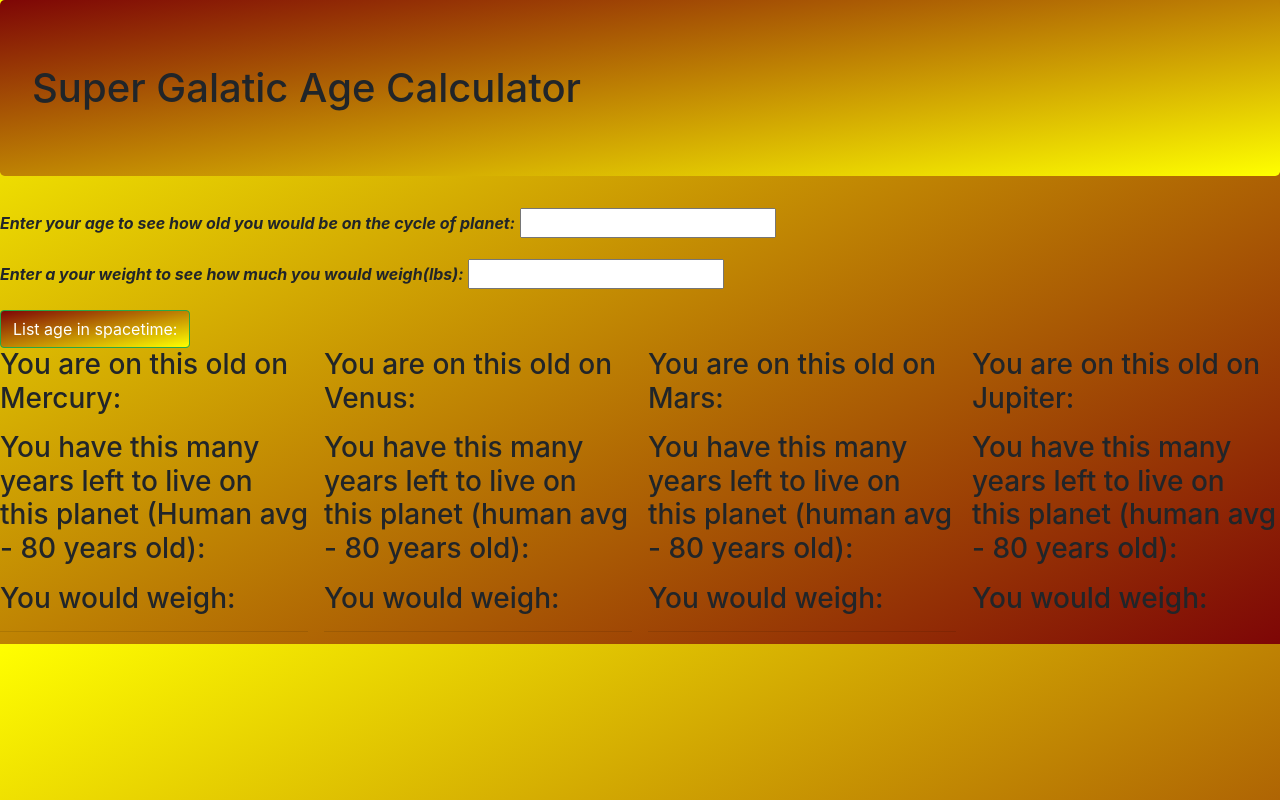
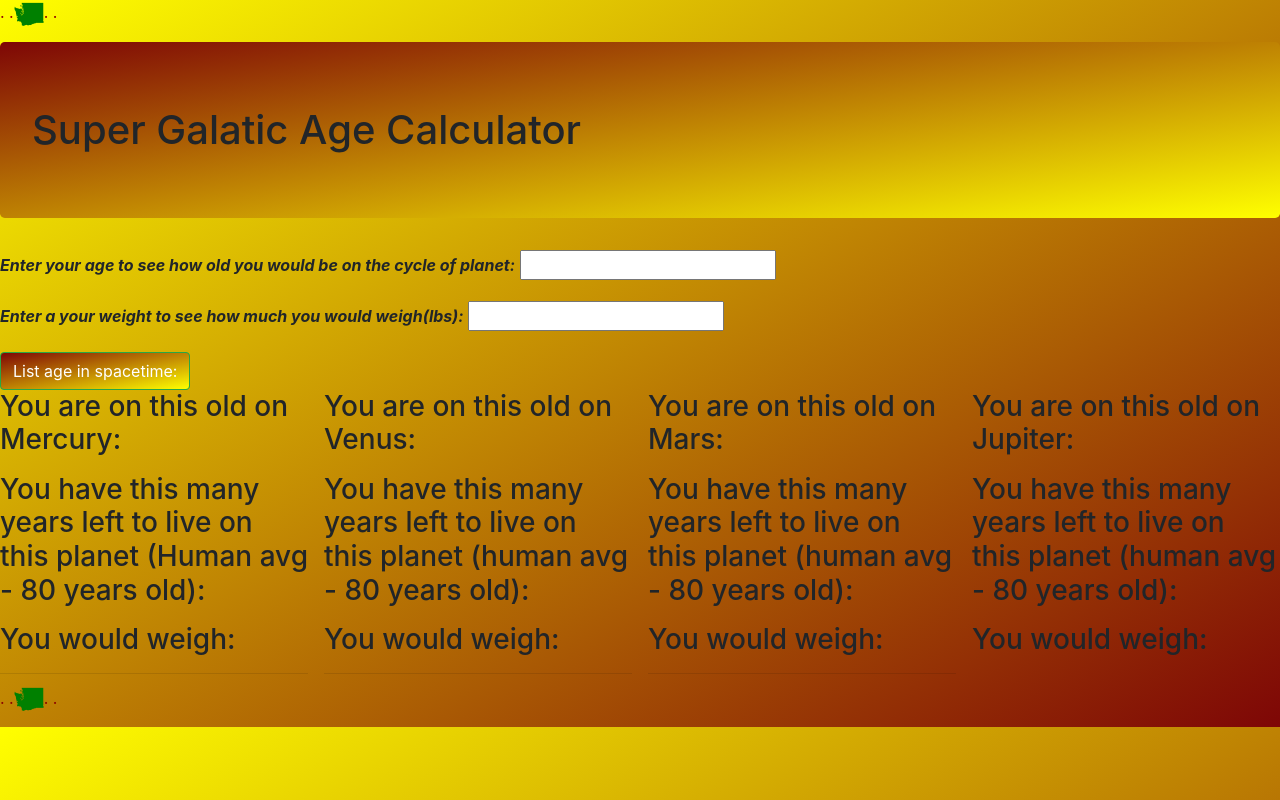
Before and after one commit to dereksmith2018/Super-Galatic-Age-Calcualtor, a website built with webpack: page src/index.html in a window 1280 px wide. Built offline with nearby package versions, Linux system fonts and the light colour scheme; files whose address does not match are found by name.

Commit message:
add css styling and fixed test value

```diff
--- a/src/index.html
+++ b/src/index.html
@@ -4,6 +4,8 @@
     <title>Super Galatic Age Calculator</title>
   </head>
   <body>
+    <p class="green">.                         .<img id="washington" src="../img/washington.gif" alt="small washington state">.                         .</p>
+
     <div class="container"></div>
     <h1 id="jumbo" class="jumbotron">Super Galatic Age Calculator</h1>
     <form id="spaceAge">
@@ -40,4 +42,6 @@
     <h3>You have this many years left to live on this planet (human avg - 80 years old):<p id="timeleftJupiter"></p></h3>
     <h3>You would weigh:<p id="resultWeightJupiter"></p></h3>
   </div>
-  </body>
+  <p class="green">.                         .<img id="washington" src="..img/washington.gif" alt="small washington state">.                         .</p>
+
+</body>
--- a/src/styles.css
+++ b/src/styles.css
@@ -13,3 +13,12 @@
     font-weight: bold;
     font-style: italic;
   }
+  .green{
+    color: darkred;
+    align-content: center;
+  }
+  #washington{
+    align: middle;
+    width:30px;
+    height:24px;
+  }
--- a/src/supergalatic.js
+++ b/src/supergalatic.js
@@ -64,7 +64,7 @@ export class GalaticAge {
         return newWeight + " lbs";
     }
     gravityJupiter(){
-        let newWeight = Math.floor(this.weight * 252 );
+        let newWeight = Math.floor(this.weight * 2.4 );
         return newWeight + " lbs";
     }
 }
```
Also changed, not shown: spec/supergalatic-spec.js (+1 -1 lines), src/img/washington.gif (added).
